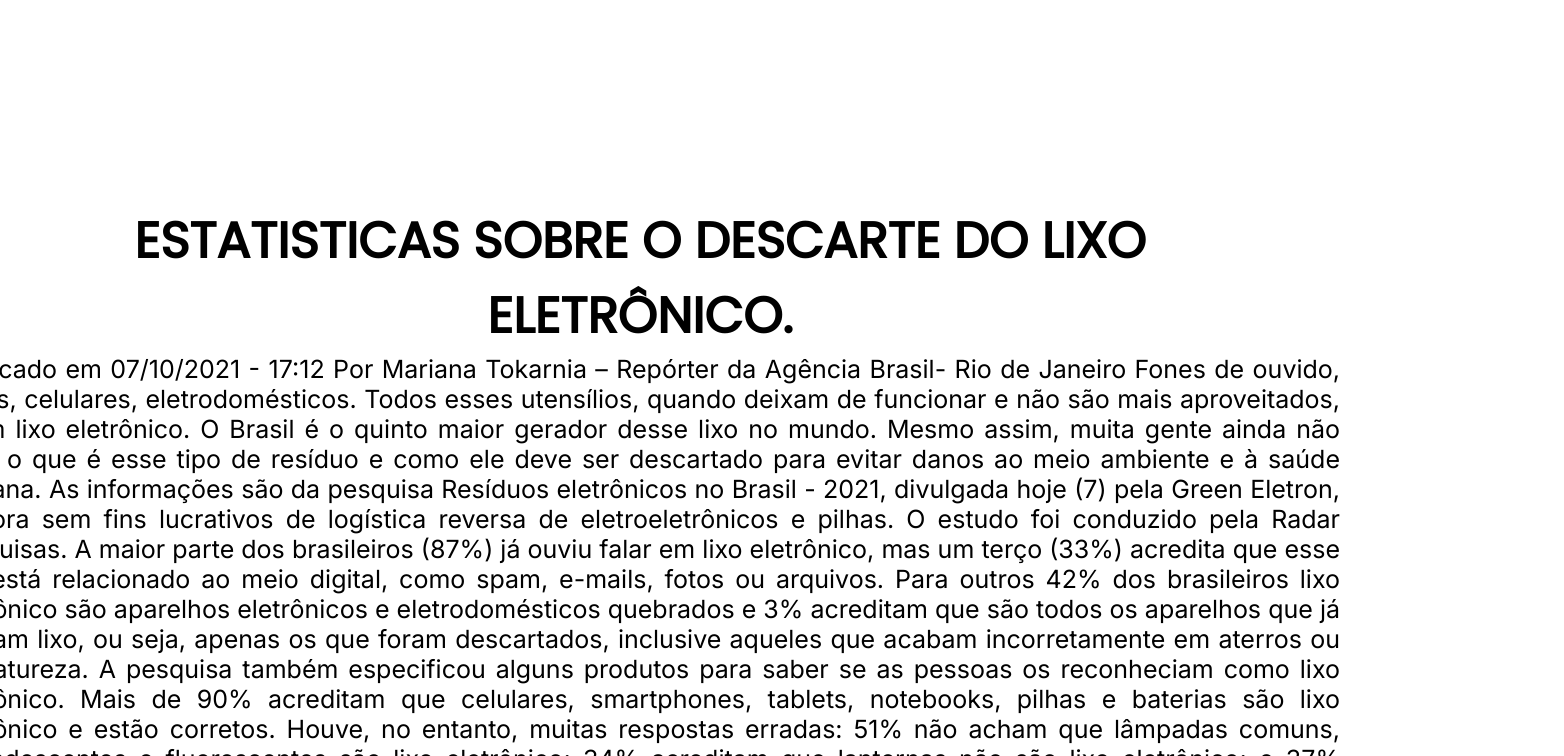
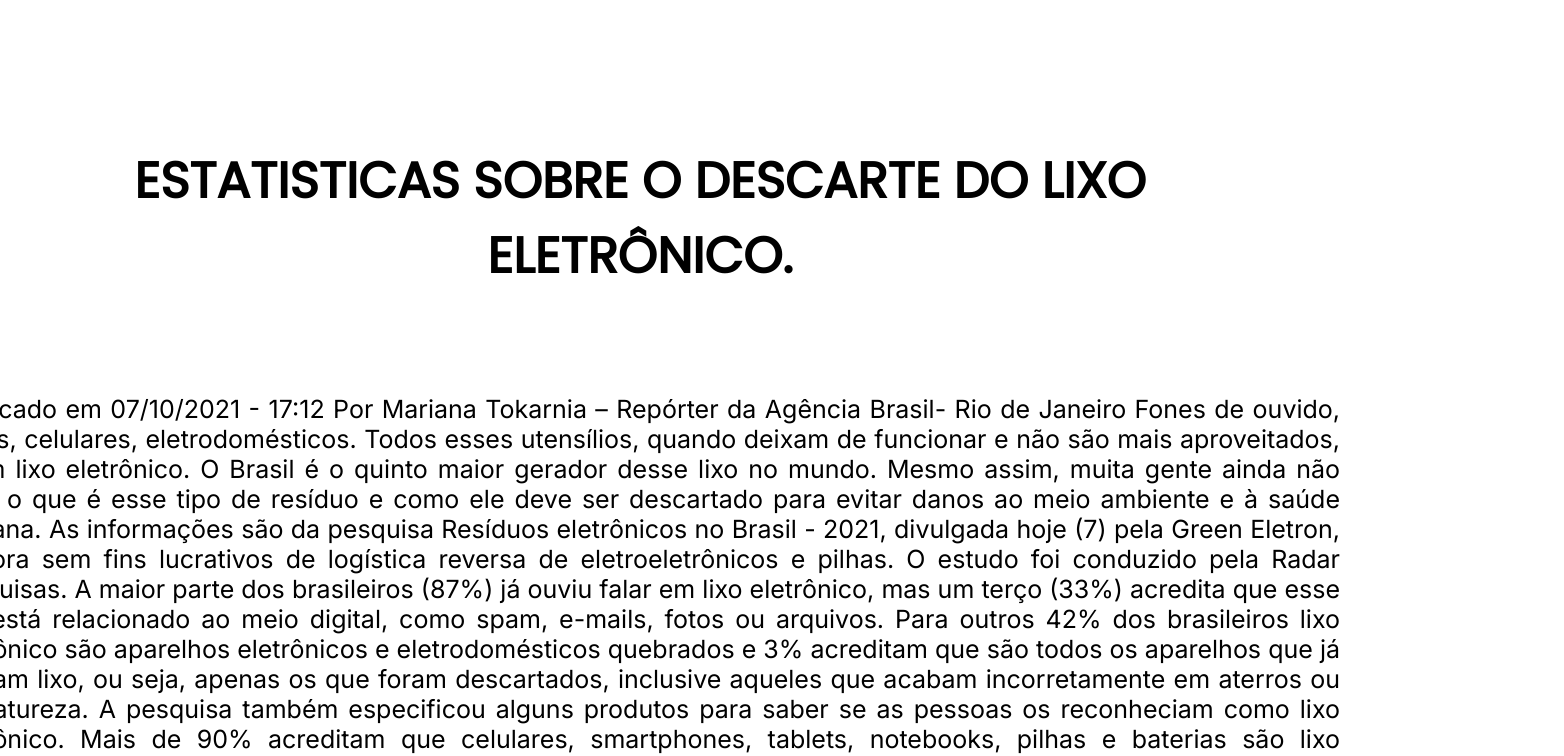
Before and after one commit to RosemeireOliveira/api-ecosystem, a React (Vite) app: page /informativo in a window 1280 px wide. Shown: the part 5140-5896 px from the top of the page, 1564 px wide, since content can reach past the window. Built offline with nearby package versions, Linux system fonts and the light colour scheme.

Commit message:
Acrescimo de texto estatistica de descarte

```diff
--- a/src/pages/Informativo/index.tsx
+++ b/src/pages/Informativo/index.tsx
@@ -40,7 +40,7 @@ function Informativo() {
                     <div className="wrapper lixo2">
                         <img
                             className="simbolo2"
-                        src= { img_simbolo_reciclagem2 }
+                            src={img_simbolo_reciclagem2}
                             alt="simbolo2"
                         />
                         <p>
@@ -69,7 +69,7 @@ function Informativo() {
                     <div className="ciclo_logistico wrapper">
                         <h2>CICLO DA LOGÍSTICA REVERSA</h2>
                         <div className="logistica">
-                        <img src= {img_ciclo_logistico} />
+                            <img src={img_ciclo_logistico} />
                             <p>
                                 A Logística Reversa é um instrumento de desenvolvimento econômico e
                                 social caracterizado por um conjunto de ações, procedimentos e meios
@@ -141,7 +141,9 @@ function Informativo() {
                         de nitrato de prata é letal ao homem.
                     </p>
 
-                <h3> ESTATISTICAS SOBRE O DESCARTE DO LIXO ELETRÔNICO.  </h3>
+                    {/* linha de separacao HR <hr /> */}
+
+                    <h3 className='Texto_Novo'> ESTATISTICAS SOBRE O DESCARTE DO LIXO ELETRÔNICO.  </h3>
 
                     <p>Publicado em 07/10/2021 - 17:12 Por Mariana Tokarnia – Repórter da Agência Brasil- Rio de Janeiro
                         Fones de ouvido, pilhas, celulares, eletrodomésticos. Todos esses utensílios, quando deixam de funcionar e não são mais aproveitados, viram lixo eletrônico. O Brasil é o quinto maior gerador desse lixo no mundo. Mesmo assim, muita gente ainda não sabe o que é esse tipo de resíduo e como ele deve ser descartado para evitar danos ao meio ambiente e à saúde humana.
@@ -162,6 +164,30 @@ Pelo decreto, as empresas devem, gradualmente, até 2025, instalar PEVs nas 400
                         Edição: Denise Griesinger
                     </p>
 
+
+                    <h3 className='Texto_Novo'> 97% do lixo eletrônico da América Latina não é descartado de forma sustentável </h3>
+
+                    <p id='texto_final'>Agência da ONU acredita que total inclui matérias-primas como ouro e metais raros, com valor equivalente a US$ 1,7 bilhão; pesquisa da Unido avaliou situação em 13 países da região, incluindo Argentina, Chile e Peru.
+                        Uma pesquisa da Organização das Nações Unidas para o Desenvolvimento Industrial, Unido, revela que apenas 3% do lixo eletrônico da América Latina é descartado da forma correta e tratado de uma maneira que respeita o meio ambiente.
+                        Segundo a entidade, não há monitoramento dos demais 97%, sendo que muitos materiais contêm ouro e outros metais preciosos e poderiam ser recuperados, com valor equivalente a US$ 1,7 bilhão por ano.
+                        Aumento de quase 50%
+
+                        Computadores e celulares não podem ser jogados no lixo comum.
+                        O “Monitor Regional de E-Waste para América Latina” é o primeiro do tipo feito pelas Nações Unidas, avaliando 13 países da região, incluindo Argentina, Chile, Peru e Venezuela.
+                        O documento nota que resíduos e materiais eletrônicos estão entre os tipos de lixo que crescem de forma mais rápida no mundo, ameaçando o desenvolvimento sustentável.
+                        De acordo com o relatório, o lixo eletrônico nos 13 países avaliados cresceu 49% entre 2010 e 2019, mas apenas 3% desse material foi coletado e descartado de forma segura.
+                        A Unido explica que as pessoas que reciclam lixo de modo informal muitas vezes acabam fazendo uma seleção e pegando alguns elementos valiosos destes eletrônicos, mas a maior parte, 97%, é descartada de forma inapropriada.
+                        Lixo eletrônico não pode ser descartado com lixo comum e é preciso um manejo especial.
+                        Em 2019, o lixo eletrônico gerado por 206 milhões de pessoas nos países analisados atingiu a marca de 1,3 megatoneladas, sendo que 30% eram plástico. Este volume tem peso similar a uma linha reta de 670 km de extensão formada por caminhões 40 toneladas totalmente carregados.
+                        O lixo eletrônico é formado por várias substâncias perigosas e segundo a Unido, nos países analisados, esses materiais têm 2,2 kg de mercúrio, 600 kg de cádmio, 4,4m kg de chumbo e 5,6 megatoneladas de gases de efeito estufa.
+                        Por isso, quando essas substâncias são descartadas sem nenhum cuidado, os riscos para a saúde ambiental são muito altos.
+                        Mas por outro lado, tratar o lixo eletrônico de forma adequada para trazer oportunidades econômicas. Segundo a Unido, o e-waste gerado na América Latina em 2019 continha 7 mil kg de ouro, 310 kg de metais raros, 591m kg de ferro, 54m kg de cobre e 91m kg de alumínio, valendo US$ 1,7 bilhão em matéria-prima secundária.
+                        Entre os países analisados, apenas Costa Rica, Equador e Peru tem legislação específica sobre o descarte de materiais eletrônicos. A Unido faz um apelo às nações latino-americanas para introduzirem leis obrigando o manejo sustentável do lixo eletrônico.
+
+
+
+                    </p>
+
                 </section>
             </main>
         </>
--- a/src/pages/Informativo/style.css
+++ b/src/pages/Informativo/style.css
@@ -115,8 +115,8 @@ h2 {
     text-align: justify;
     margin-top: 80px;
     font-size: 25px;
-    padding: 10 100px;
-    width: 1500px;
+    /* padding: 10 100px; */
+    /* width: 1500px;  */
 }
 
 .tabela_periodica {
@@ -145,7 +145,7 @@ h2 {
     font-size: 25px;
     text-align: justify;
     padding: 0 50px;
-    margin-bottom: 300px;
+    margin-bottom: 100px;
 }
 
 /* section {
@@ -271,6 +271,23 @@ font-family: var(--font2);
     width: 100%;
     height: 315px;
 }
+
+
+.Texto_Novo{
+text-transform: uppercase;
+margin-top: 80px;
+margin-bottom: 100px;
+}
+
+#texto_final{
+
+margin-bottom: 150px;
+
+}
+
+
+
+
 @media screen and (max-width: 1200px) {
     .div_banner2 {
         flex-wrap: wrap;
@@ -332,7 +349,7 @@ font-family: var(--font2);
     }
     .impacto p{
         display: flex;
-        max-width: 500px;
+        max-width: 1500px;
     }
 }
 
```
Lines whose indentation alone changed are shown as unchanged.
